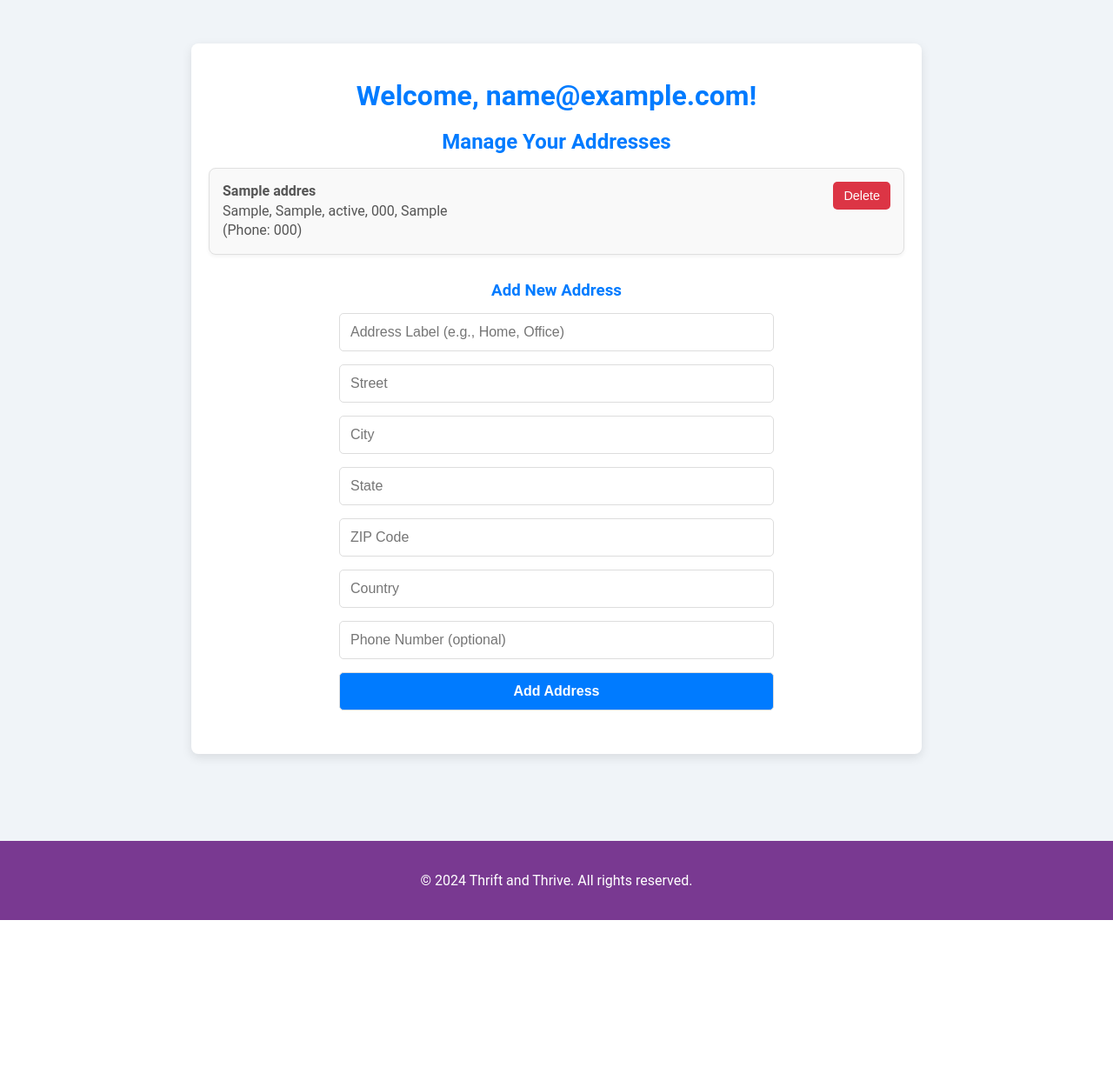
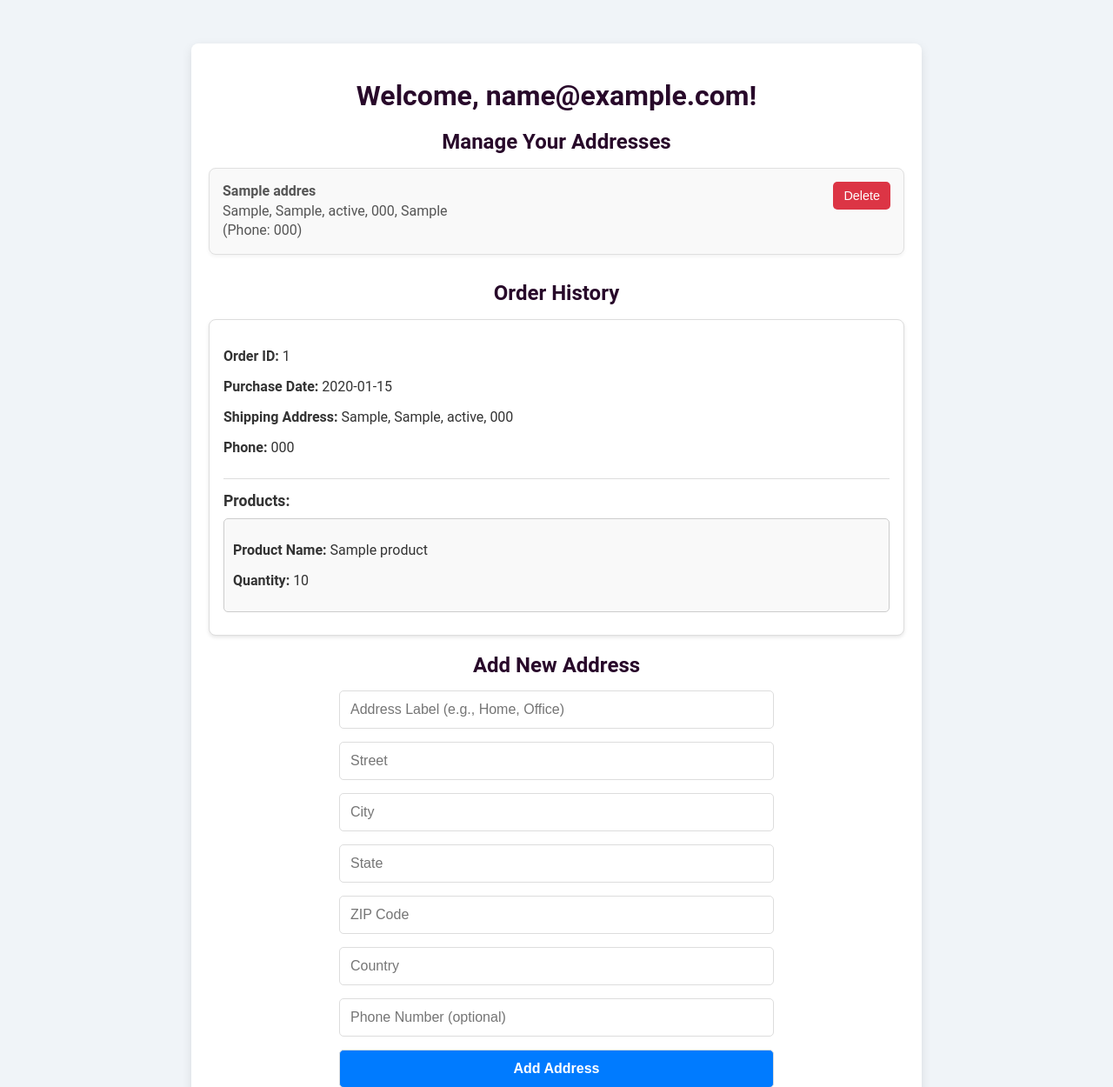
Before and after one commit to MysticHqra/Thrift-and-Thrive, a Flask app: page /profile in a window 1280 px wide. Shown: the part 50-1300 px from the top of the page at 87% size. Before the commit the page ends 1108 px from the top, so only its background shows below. Run offline with Flask 3, Linux system fonts and the light colour scheme; the visitor is signed in with stand-in values (Sample User, id 1); tables that the repository leaves empty hold one stand-in row (values such as "Sample post").

Commit message:
Added Order History feature for profile.html

```diff
--- a/app.py
+++ b/app.py
@@ -107,13 +107,16 @@ def contact():
 @app.route('/profile', methods=['GET'])
 def profile():
     if 'user_id' not in session:
-        flash("Please log in to view your cart.", "error")
+        flash("Please log in to view your profile.", "error")
         return redirect(request.referrer or url_for('home'))
 
     user = User.query.get(session['user_id'])
     # Load the user's addresses
     user_addresses = Address.query.filter_by(user_id=user.id).all()
-    return render_template('profile.html', user=user, addresses=user_addresses)
+    # Load the user's purchase events
+    purchase_events = PurchaseEvent.query.filter_by(user_id=user.id).all()
+
+    return render_template('profile.html', user=user, addresses=user_addresses, purchase_events=purchase_events)
 
 
 @app.route('/add_address', methods=['POST'])
--- a/static/css/profile.css
+++ b/static/css/profile.css
@@ -16,7 +16,7 @@ body {
 }
 
 h1, h2, h3 {
-    color: #007bff;
+    color: #28092a;
     text-align: center;
     margin-bottom: 15px;
 }
@@ -69,6 +69,59 @@ h1, h2, h3 {
     background-color: #c82333;
 }
 
+.order-list {
+    list-style: none;
+    padding: 0;
+}
+
+.order-item {
+    margin-bottom: 20px;
+}
+
+.order-card {
+    border: 1px solid #ddd;
+    border-radius: 8px;
+    box-shadow: 0 2px 4px rgba(0, 0, 0, 0.1);
+    padding: 16px;
+    background-color: #fff;
+}
+
+.order-header {
+    border-bottom: 1px solid #ddd;
+    margin-bottom: 10px;
+    padding-bottom: 10px;
+}
+
+.product-section h4 {
+    margin: 15px 0 10px;
+    font-size: 1.1em;
+    color: #333;
+}
+
+.product-list {
+    list-style: none;
+    padding: 0;
+    margin: 0;
+}
+
+.product-item {
+    margin-bottom: 10px;
+}
+
+.product-card {
+    border: 1px solid #ccc;
+    border-radius: 5px;
+    padding: 10px;
+    background-color: #f9f9f9;
+}
+
+.no-products-message,
+.no-orders-message {
+    text-align: center;
+    color: #888;
+    font-style: italic;
+}
+
 .address-form {
     display: flex;
     flex-direction: column;
--- a/templates/profile.html
+++ b/templates/profile.html
@@ -81,9 +81,49 @@
             {% endif %}
         </section>
 
+        <section class="order-history">
+            <h2>Order History</h2>
+            {% if purchase_events %}
+                <ul class="order-list">
+                    {% for event in purchase_events %}
+                        <li class="order-item">
+                            <div class="order-card">
+                                <div class="order-header">
+                                    <p><strong>Order ID:</strong> {{ event.id }}</p>
+                                    <p><strong>Purchase Date:</strong> {{ event.purchase_date.strftime('%Y-%m-%d') }}</p>
+                                    <p><strong>Shipping Address:</strong> {{ event.address.street }}, {{ event.address.city }}, {{ event.address.state }}, {{ event.address.zip_code }}</p>
+                                    <p><strong>Phone:</strong> {{ event.address.phone_number }}</p>
+                                </div>
+
+                                <div class="product-section">
+                                    <h4>Products:</h4>
+                                    {% if event.purchases %}
+                                        <ul class="product-list">
+                                            {% for purchase in event.purchases %}
+                                                <li class="product-item">
+                                                    <div class="product-card">
+                                                        <p><strong>Product Name:</strong> {{ purchase.product.name }}</p>
+                                                        <p><strong>Quantity:</strong> {{ purchase.quantity }}</p>
+                                                    </div>
+                                                </li>
+                                            {% endfor %}
+                                        </ul>
+                                    {% else %}
+                                        <p class="no-products-message">No products found for this order.</p>
+                                    {% endif %}
+                                </div>
+                            </div>
+                        </li>
+                    {% endfor %}
+                </ul>
+            {% else %}
+                <p class="no-orders-message">No purchase history found.</p>
+            {% endif %}
+        </section>
+
         <!-- Form to Add New Address -->
         <section class="add-address">
-            <h3>Add New Address</h3>
+            <h2>Add New Address</h3>
             <form action="{{ url_for('add_address') }}" method="post" class="address-form">
                 <input type="text" name="label" placeholder="Address Label (e.g., Home, Office)" maxlength="50">
                 <input type="text" name="street" placeholder="Street" required>
```
